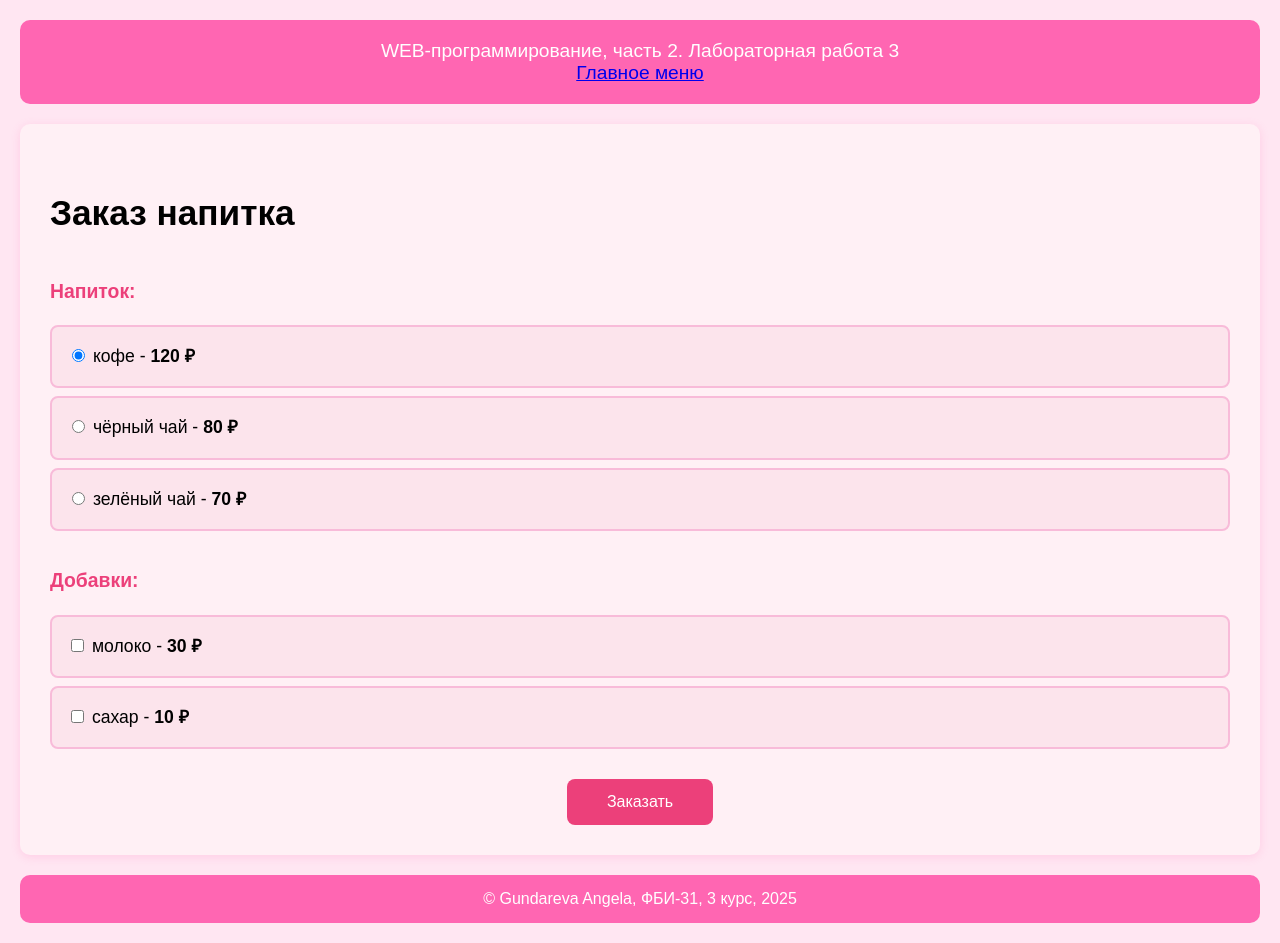
After one commit to gundarevaangela/w_3kurs, a Flask app: page /lab3/order in a window 1280 px wide. The commit adds this page. Run offline with Flask 3, Linux system fonts and the light colour scheme.

Commit message:
Заказ напитка

```diff
--- a/lab3.py
+++ b/lab3.py
@@ -37,3 +37,32 @@ def form1():
         errors['age'] = 'Заполните поле!'
     sex = request.args.get('sex')
     return  render_template('lab3/form1.html',user=user,age=age, sex=sex, errors= errors)
+
+
+@lab3.route('/lab3/order')
+def order():
+    return render_template('lab3/order.html')
+
+
+@lab3.route('/lab3/pay')
+def pay():
+    price =0
+    drink = request.args.get('drink')
+    if drink =='cofee':
+        price =120
+    elif drink == 'black-tea':
+        price = 80
+    else:
+        price=70
+
+    if request.args.get('milk') == 'on':
+        price += 30
+    if request.args.get('sugar') == 'on':
+        price += 10
+    return render_template('lab3/pay.html', price=price)
+
+
+@lab3.route('/lab3/success')
+def success():
+    price = request.args.get('price')
+    return render_template('lab3/success.html', price=price)
--- a/templates/lab3/lab3.html
+++ b/templates/lab3/lab3.html
@@ -11,5 +11,7 @@
     <ol>
         <li><a href="/lab3/cookie">Куки</a></li>
         <li><a href="/lab3/del_cookie">  Удаление куки</a></li>
+        <li><a href="/lab3/form1"> Формы</a></li>
+        <li><a href="/lab3/order"> Заказ напитка</a></li>
     </ol>
 {% endblock %}
--- /dev/null
+++ b/templates/lab3/order.html
@@ -0,0 +1,96 @@
+{% extends "base.html" %}
+{% block lab %}Лабораторная работа 3{% endblock %}
+
+{% block main %}
+    <h1>Заказ напитка</h1>
+
+    <form action="/lab3/pay">
+        <div class="form-section">
+            <div class="section-title">Напиток:</div>
+            <label class="option" data-price="120">
+                <input type="radio" value="cofee" name="drink" checked>
+                кофе - <strong>120 ₽</strong>
+            </label>
+            <label class="option" data-price="80">
+                <input type="radio" value="black-tea" name="drink">
+                чёрный чай - <strong>80 ₽</strong>
+            </label>
+            <label class="option" data-price="70">
+                <input type="radio" value="green-tea" name="drink">
+                зелёный чай - <strong>70 ₽</strong>
+            </label>
+        </div>
+
+        <div class="form-section">
+            <div class="section-title">Добавки:</div>
+            <label class="option" data-price="30">
+                <input type="checkbox" name="milk">
+                молоко - <strong>30 ₽</strong>
+            </label>
+            <label class="option" data-price="10">
+                <input type="checkbox" name="sugar">
+                сахар - <strong>10 ₽</strong>
+            </label>
+        </div>
+
+
+
+        <div class="form-actions">
+            <button type="submit">Заказать</button>
+        </div>
+    </form>
+
+    <style>
+        .order-form {
+            max-width: 400px;
+            margin: 0 auto;
+        }
+
+        .form-section {
+            margin-bottom: 30px;
+        }
+
+        .section-title {
+            font-weight: 600;
+            margin-bottom: 15px;
+            color: #ec407a;
+            font-size: 1.1em;
+        }
+
+        .option {
+            display: block;
+            padding: 12px 15px;
+            margin: 8px 0;
+            border: 2px solid #f8bbd9;
+            border-radius: 8px;
+            cursor: pointer;
+            transition: all 0.2s;
+            background: #fce4ec;
+        }
+
+        .option:hover {
+            border-color: #ec407a;
+            background: #f8bbd9;
+        }
+
+        .form-actions {
+            text-align: center;
+            margin-top: 30px;
+        }
+
+        .form-actions button {
+            padding: 14px 40px;
+            background: #ec407a;
+            color: white;
+            border: none;
+            border-radius: 8px;
+            font-size: 16px;
+            cursor: pointer;
+            transition: background 0.2s;
+        }
+
+        .form-actions button:hover {
+            background: #d81b60;
+        }
+    </style>
+{% endblock %}
```
Also changed, not shown: templates/lab3/pay.html (added, +117 -0 lines), templates/lab3/success.html (added, +50 -0 lines).
